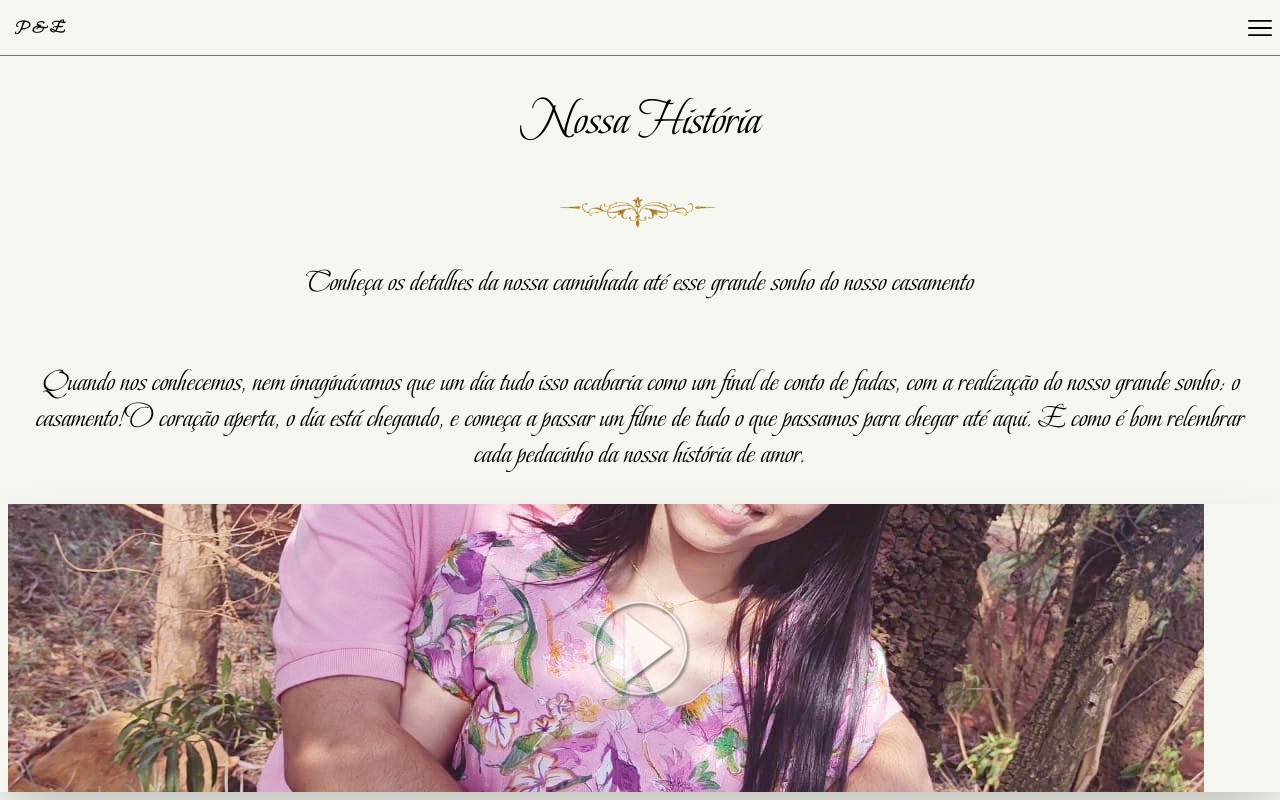
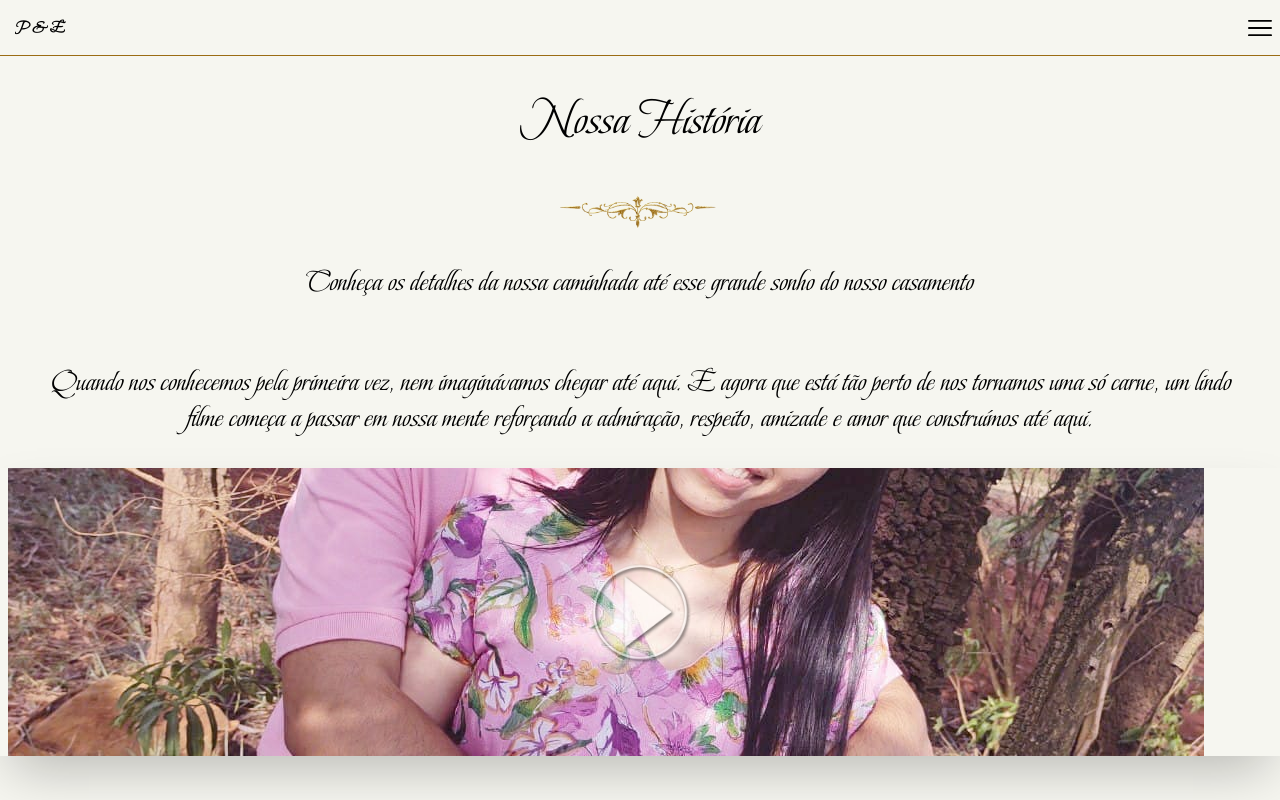
Before and after one commit to MarceloJrdaLuz/projetositecasamento, a Next.js app: page /nossahistoria in a window 1280 px wide. Shown: the top 800 px of the page. Built offline with nearby package versions, Linux system fonts and the light colour scheme.

Commit message:
Atualizacao historia

```diff
--- a/components/DataCasamento.tsx
+++ b/components/DataCasamento.tsx
@@ -9,7 +9,7 @@ export default function DataCasamento(props: DataCasamentoProps){
             <div className={`text-[26px] font-['Ultra'] text-white font-extrabold tracking-widest`}>
                 {props.data}
             </div>
-            <div className={`bg-transparent absolute text-xl text-[#9b6c14] tracking-wider`}>
+            <div className={`bg-transparent absolute text-2xl text-[#9b6c14] tracking-wider`}>
                 {props.nomeCasal}
             </div>
         </div>
--- a/pages/nossahistoria.tsx
+++ b/pages/nossahistoria.tsx
@@ -17,7 +17,7 @@ export default function NossaHistoria() {
                     <Historia
                     titulo="Nossa História"
                     subtitulo="Conheça os detalhes da nossa caminhada até esse grande sonho do nosso casamento"
-                    texto="Quando nos conhecemos, nem imaginávamos que um dia tudo isso acabaria como um final de conto de fadas, com a realização do nosso grande sonho: o casamento! O coração aperta, o dia está chegando, e começa a passar um filme de tudo o que passamos para chegar até aqui. E como é bom relembrar cada pedacinho da nossa história de amor."
+                    texto="Quando nos conhecemos pela primeira vez, nem imaginávamos chegar até aqui. E agora que está tão perto de nos tornamos uma só carne, um lindo filme começa a passar em nossa mente reforçando a admiração, respeito, amizade e amor que construímos até aqui."
                     />
                     <div className="flex">
                         <Footer />
```
